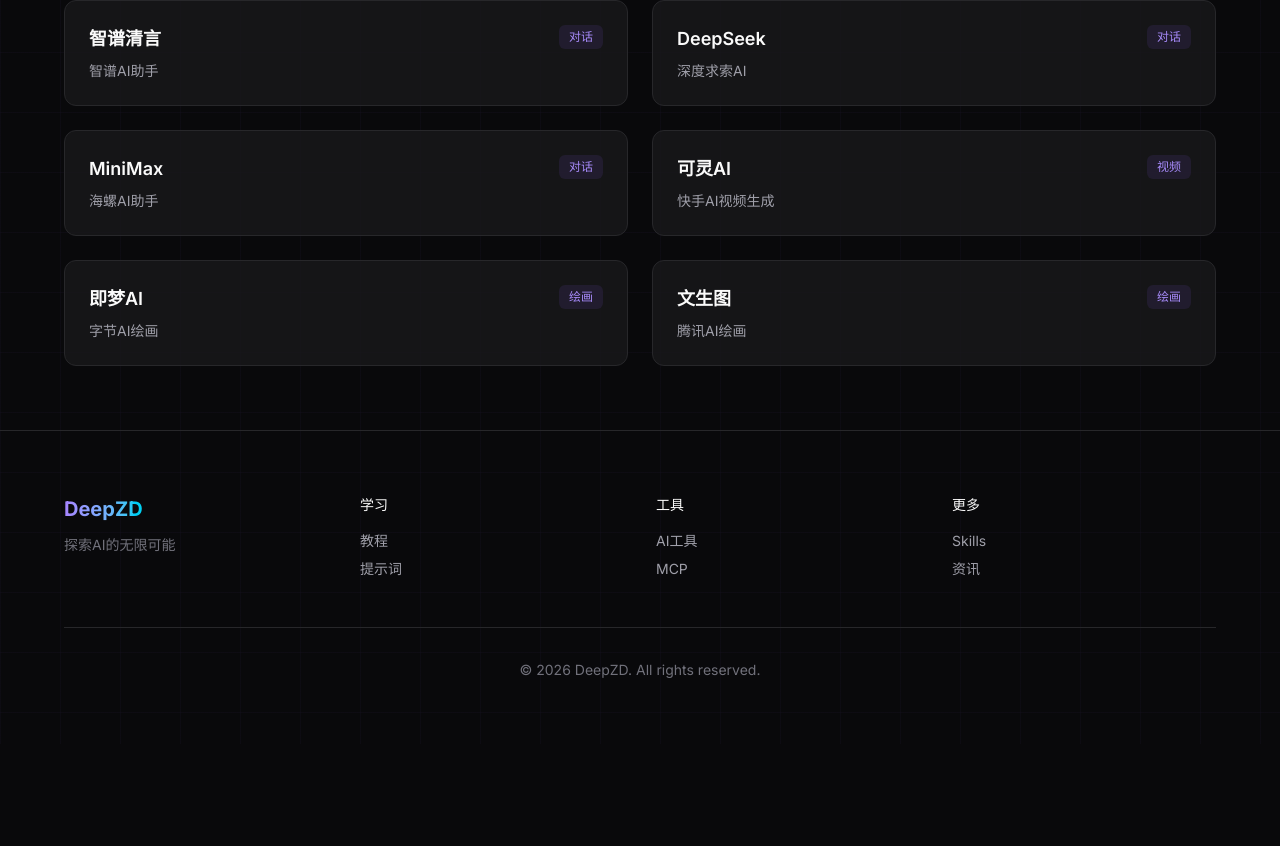
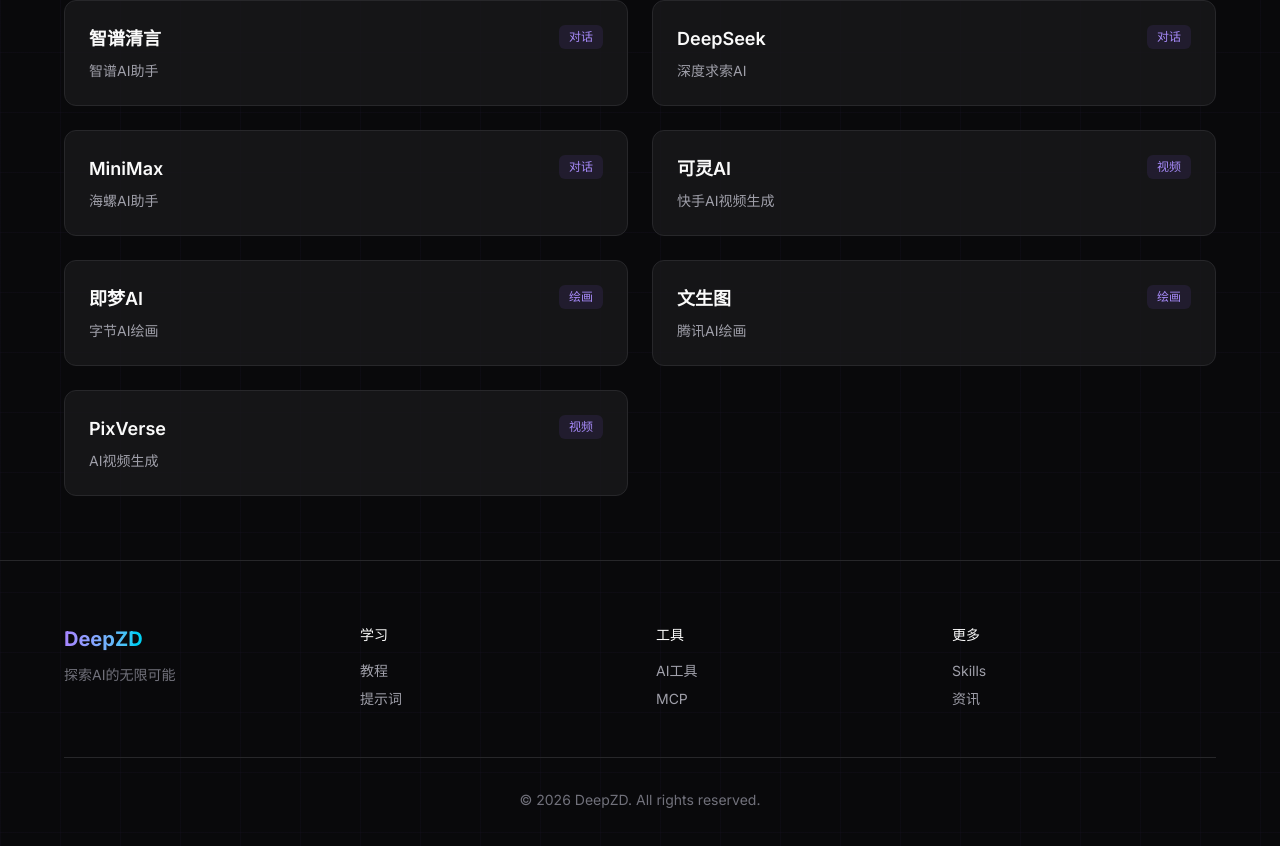
Before and after one commit to uncle-light/deepzd, a Next.js app: page /tools in a window 1280 px wide. Shown: the part 2828-3674 px from the top of the page. Before the commit the page ends 3572 px from the top, so only its background shows below. Built offline with nearby package versions, Linux system fonts and the light colour scheme.

Commit message:
feat: 添加PixVerse

```diff
--- a/src/app/data/tools.ts
+++ b/src/app/data/tools.ts
@@ -324,4 +324,11 @@
     category: "绘画",
     url: "https://image.qq.com"
   },
+  {
+    slug: "pixverse",
+    name: "PixVerse",
+    desc: "AI视频生成",
+    category: "视频",
+    url: "https://pixverse.ai"
+  },
 ];
```
